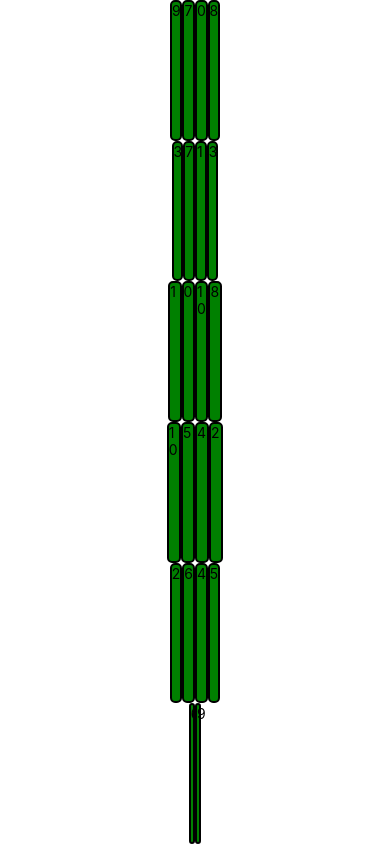
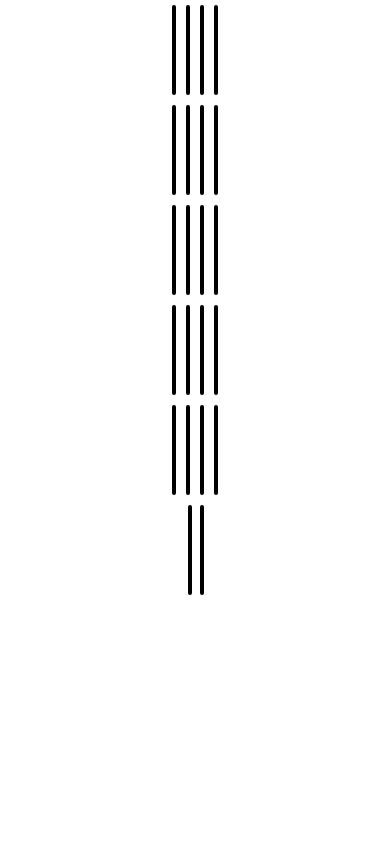
Before and after one commit to damianimashaun/memory-game, a React Native app: screen / in a window 390 px wide. Built offline with nearby package versions, Linux system fonts and the light colour scheme.

Commit message:
add button to cells

```diff
--- a/src/components/board.tsx
+++ b/src/components/board.tsx
@@ -1,6 +1,6 @@
 import { StatusBar } from 'expo-status-bar';
 import React from 'react';
-import { StyleSheet, Text, View } from 'react-native';
+import { StyleSheet, View, ScrollView } from 'react-native';
 import { connect } from 'react-redux'
 import determineColumnByRow from '../redux/slices/utility/grouper';
 import { layBoard } from '../redux/slices/game.slice';
@@ -34,11 +34,15 @@ function Board({ game, layBoard }) {
     }
 
     return (
-        <View style={styles.container}>
-            {dataBreaks.map((data) => {
-                return <BoardRow rowCount={columns} data={data} />
+        <ScrollView
+            style={styles.container}
+            contentContainerStyle={styles.contentContainerStyle}>
+            {dataBreaks.map((data, i) => {
+                return (
+                    <BoardRow key={i} rowCount={columns} data={data} />
+                )
             })}
-        </View>
+        </ScrollView>
     );
 }
 
@@ -46,8 +50,11 @@ const styles = StyleSheet.create({
     container: {
         flex: 1,
         backgroundColor: '#fff',
+    },
+    contentContainerStyle: {
         alignItems: 'center',
         justifyContent: 'center',
+        marginHorizontal: 10
     },
     inner: {
         flex: 1
--- a/src/components/boardRow.tsx
+++ b/src/components/boardRow.tsx
@@ -27,17 +27,11 @@ export default function BoardRow(props) {
 
     console.log('> ', data, '\n');
 
-    const renderCell = (card: Card) => <GameCell card={card} />;
-
-    const renderCells = () => {
-        for (let i = 0; i < rowCount; i++) {
-            renderCell(data[i]);
-        }
-    };
+    const renderCell = (card: Card, i: number) => <GameCell key={i} card={card} />;
 
     return (
         <View style={styles.rowContainer}>
-            {data.map((d) => renderCell(d))}
+            {data.map((d, i) => renderCell(d, i))}
             {/* {renderCells()} */}
         </View>
     );
--- a/src/components/cell.tsx
+++ b/src/components/cell.tsx
@@ -1,5 +1,5 @@
 import * as React from 'react';
-import { StyleSheet, View, Text } from "react-native";
+import { StyleSheet, View, Text, TouchableOpacity } from "react-native";
 import { Card } from "../models/card";
 
 export function GameCell(props) {
@@ -11,11 +11,12 @@ export function GameCell(props) {
             {hasCard &&
                 (
                     <View style={[styles.innerCell, {
-                        backgroundColor: card.isOpen ? 'green' : 'green'
+                        backgroundColor: card.isOpen ? 'default' : ''
                     }]}>
-                        {card.isOpen && <Text>
+                        {card.isOpen && <Text style={styles.centeredText}>
                             {card.faceValue}
                         </Text>}
+                        {!card.isOpen && <TouchableOpacity style={styles.centeredButton} />}
                     </View>
                 )}
         </View>
@@ -24,11 +25,21 @@ export function GameCell(props) {
 
 const styles = StyleSheet.create({
     container: {
-        flex: 1
+        flex: 1,
+        padding: 5
     },
     innerCell: {
         flex: 1,
         borderWidth: 2,
         borderRadius: 5
+    },
+    centeredText: {
+        flex: 1,
+        textAlign: 'center',
+        textAlignVertical: 'center'
+    },
+    centeredButton: {
+        flex: 1,
+        backgroundColor: 'green'
     }
 });
--- a/src/redux/slices/game.slice.tsx
+++ b/src/redux/slices/game.slice.tsx
@@ -23,7 +23,7 @@ export const gameSlice = createSlice({
             state.board = faceValues.map((i) => ({
                 faceValue: i,
                 isMatched: false,
-                isOpen: true
+                isOpen: false
             } as Card));
 
             state.inGame = true;
```
